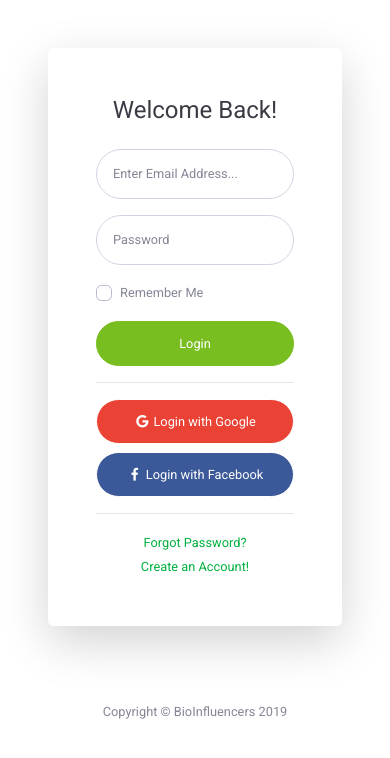
After one commit to wtv-filipa/bioinfluencers, a PHP site: page /login.php in a window 390 px wide. The commit adds this page. Shown: the top 758 px of the page. Run offline with PHP 8.4, Linux system fonts and the light colour scheme; data that the repository does not hold is empty.

Commit message:
tem o login e o registrar ;)

```diff
--- /dev/null
+++ b/bioinfluencers/admin/componentes/login.php
@@ -0,0 +1,59 @@
+<div class="container">
+
+    <!-- Outer Row -->
+    <div class="row justify-content-center">
+
+        <div class="col-xl-10 col-lg-12 col-md-9">
+
+            <div class="card o-hidden border-0 shadow-lg my-5">
+                <div class="card-body p-0">
+                    <!-- Nested Row within Card Body -->
+                    <div class="row">
+                        <div class="col-lg-6 d-none d-lg-block bg-login-image"></div>
+                        <div class="col-lg-6">
+                            <div class="p-5">
+                                <div class="text-center">
+                                    <h1 class="h4 text-gray-900 mb-4">Welcome Back!</h1>
+                                </div>
+                                <form class="user">
+                                    <div class="form-group">
+                                        <input type="email" class="form-control form-control-user" id="exampleInputEmail" aria-describedby="emailHelp" placeholder="Enter Email Address...">
+                                    </div>
+                                    <div class="form-group">
+                                        <input type="password" class="form-control form-control-user" id="exampleInputPassword" placeholder="Password">
+                                    </div>
+                                    <div class="form-group">
+                                        <div class="custom-control custom-checkbox small">
+                                            <input type="checkbox" class="custom-control-input" id="customCheck">
+                                            <label class="custom-control-label" for="customCheck">Remember Me</label>
+                                        </div>
+                                    </div>
+                                    <a href="index.php" class="btn btn-primary btn-user btn-block">
+                                        Login
+                                    </a>
+                                    <hr>
+                                    <a href="index.php" class="btn btn-google btn-user btn-block">
+                                        <i class="fab fa-google fa-fw"></i> Login with Google
+                                    </a>
+                                    <a href="index.php" class="btn btn-facebook btn-user btn-block">
+                                        <i class="fab fa-facebook-f fa-fw"></i> Login with Facebook
+                                    </a>
+                                </form>
+                                <hr>
+                                <div class="text-center">
+                                    <a class="small" href="forgot-password.php">Forgot Password?</a>
+                                </div>
+                                <div class="text-center">
+                                    <a class="small" href="register.php">Create an Account!</a>
+                                </div>
+                            </div>
+                        </div>
+                    </div>
+                </div>
+            </div>
+
+        </div>
+
+    </div>
+
+</div>
--- /dev/null
+++ b/bioinfluencers/admin/login.php
@@ -0,0 +1,67 @@
+<!DOCTYPE html>
+<html lang="en">
+
+<head>
+
+    <!-- metadados -->
+    <?php include "helpers/meta.php"; ?>
+
+    <title>Página Inicial</title>
+
+    <!-- Custom fonts for this template-->
+    <?php include "helpers/fonts.php"; ?>
+
+    <!-- Custom styles for this template-->
+    <?php include "helpers/css.php"; ?>
+
+</head>
+
+
+<body id="page-top">
+
+<!-- Page Wrapper -->
+<div id="wrapper">
+
+    <?php
+    require_once "connections/connection.php";
+    new_db_connection();
+    ?>
+
+
+
+
+
+
+    <!-- Begin Page Content -->
+    <div class="container-fluid">
+
+
+
+        <!--cartões com earnings pequenos-->
+        <?php include "componentes/login.php"; ?>
+
+        <!-- graficos earnings-->
+
+
+        <!--mais graficos-->
+    </div>
+    <!-- /.container-fluid -->
+
+</div>
+<!-- End of Main Content -->
+
+<!-- Footer -->
+<?php include "componentes/footer.php"; ?>
+<!-- End of Footer -->
+
+
+<!-- Logout Modal-->
+<?php include "componentes/logout_modal.php"; ?>
+
+<!-- JavaScript-->
+
+<?php include "helpers/js.php"; ?>
+
+</body>
+
+</html>
```
Also changed, not shown: bioinfluencers/admin/componentes/noticias.php (+14 -0 lines), bioinfluencers/admin/componentes/register.php (added, +57 -0 lines), bioinfluencers/admin/register.php (added, +68 -0 lines).
